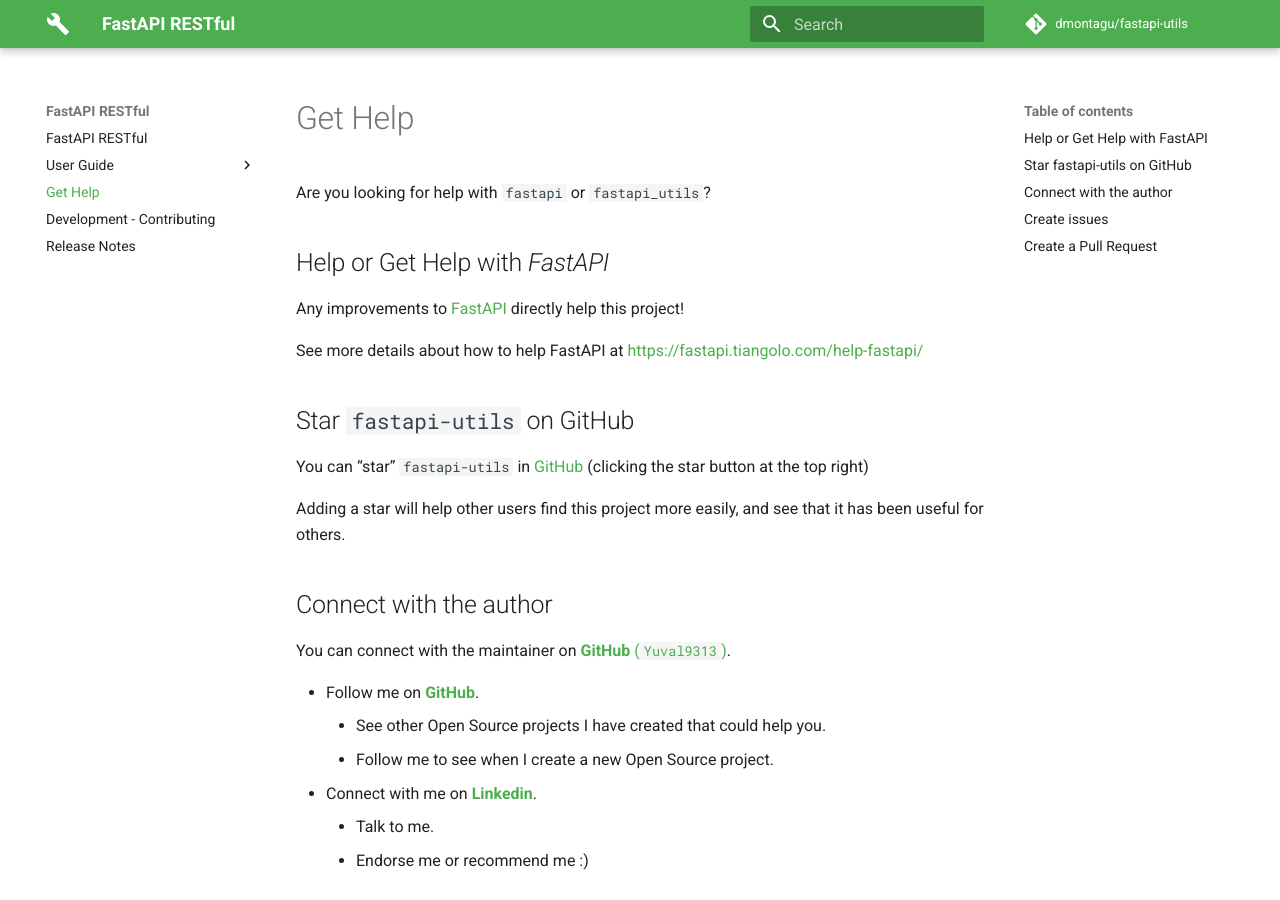
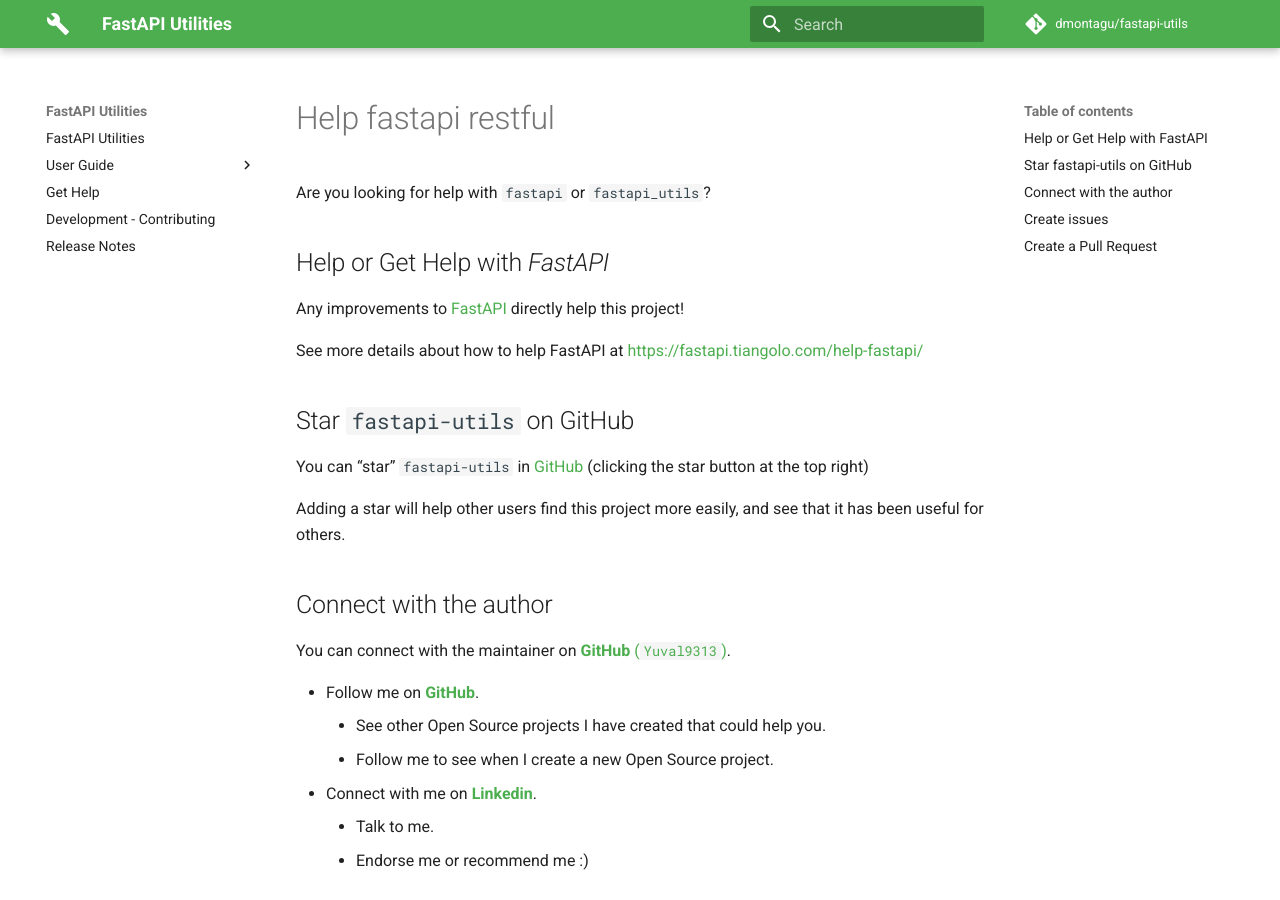
Before and after one commit to dmontagu/fastapi-utils, an MkDocs documentation site: the page built from docs/help-fastapi-restful.md, in a window 1280 px wide and 900 px high. Built offline with MkDocs 1.6.1 and Material for MkDocs 9.7.7, drawn with Linux system fonts in a browser that asks for light colours; comment, search, counter and statistics services are not loaded.

Commit message:
Add py 312 and fix mkdocs

```diff
--- a/mkdocs.yml
+++ b/mkdocs.yml
@@ -1,6 +1,6 @@
-site_name: FastAPI RESTful
-site_description: FastAPI RESTful
-site_url: https://fastapi-restful.netlify.app/
+site_name: FastAPI Utilities
+site_description: FastAPI utilities
+site_url: https://fastapi-utils.davidmontague.xyz/
 
 theme:
   name: 'material'
@@ -14,7 +14,7 @@
 repo_url: https://github.com/dmontagu/fastapi-utils
 
 nav:
-  - FastAPI RESTful: 'index.md'
+  - FastAPI Utilities: 'index.md'
   - User Guide:
       - Class Resource: 'user-guide/class-resource.md'
       - Class Based Views: 'user-guide/class-based-views.md'
@@ -28,7 +28,7 @@
           - String-Valued Enums: 'user-guide/basics/enums.md'
           - CamelCase Conversion: 'user-guide/basics/camelcase.md'
           - GUID Type: 'user-guide/basics/guid-type.md'
-  - Get Help: 'help-fastapi-restful.md'
+  - Get Help: 'help-fastapi-utils.md'
   - Development - Contributing: 'contributing.md'
   - Release Notes: 'release-notes.md'
 
```
Also changed, not shown: 1 other file.
